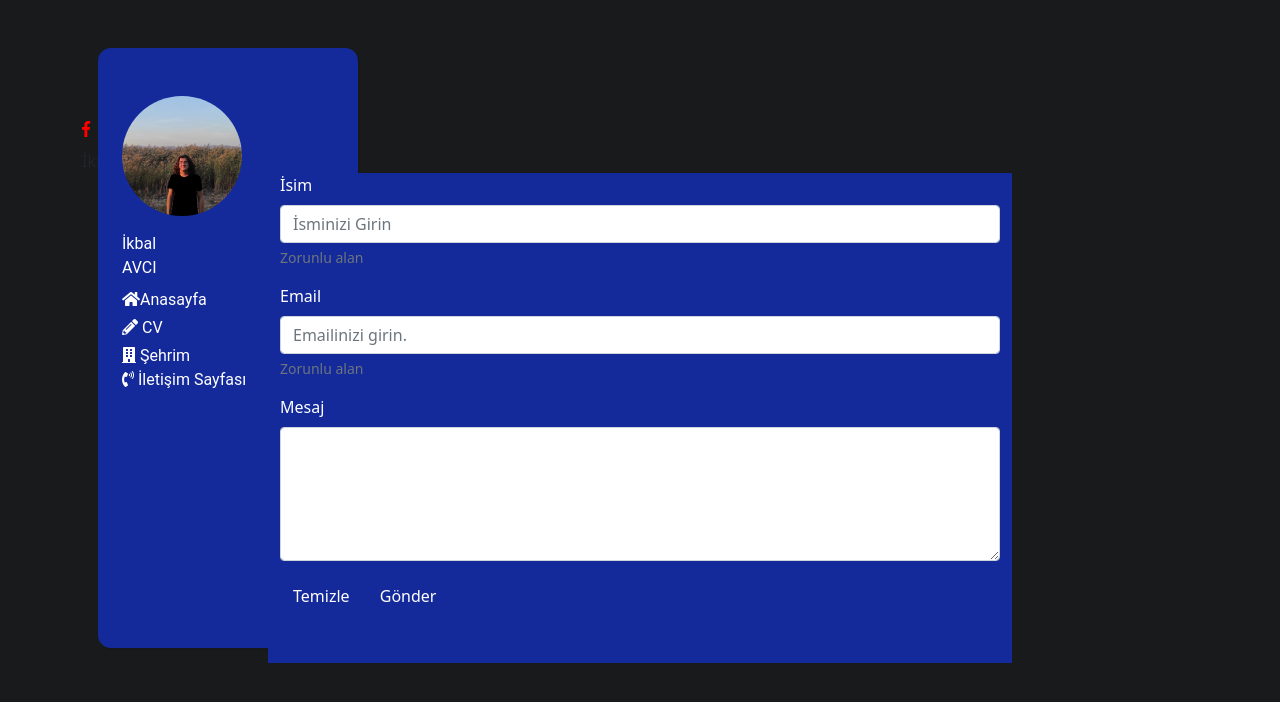
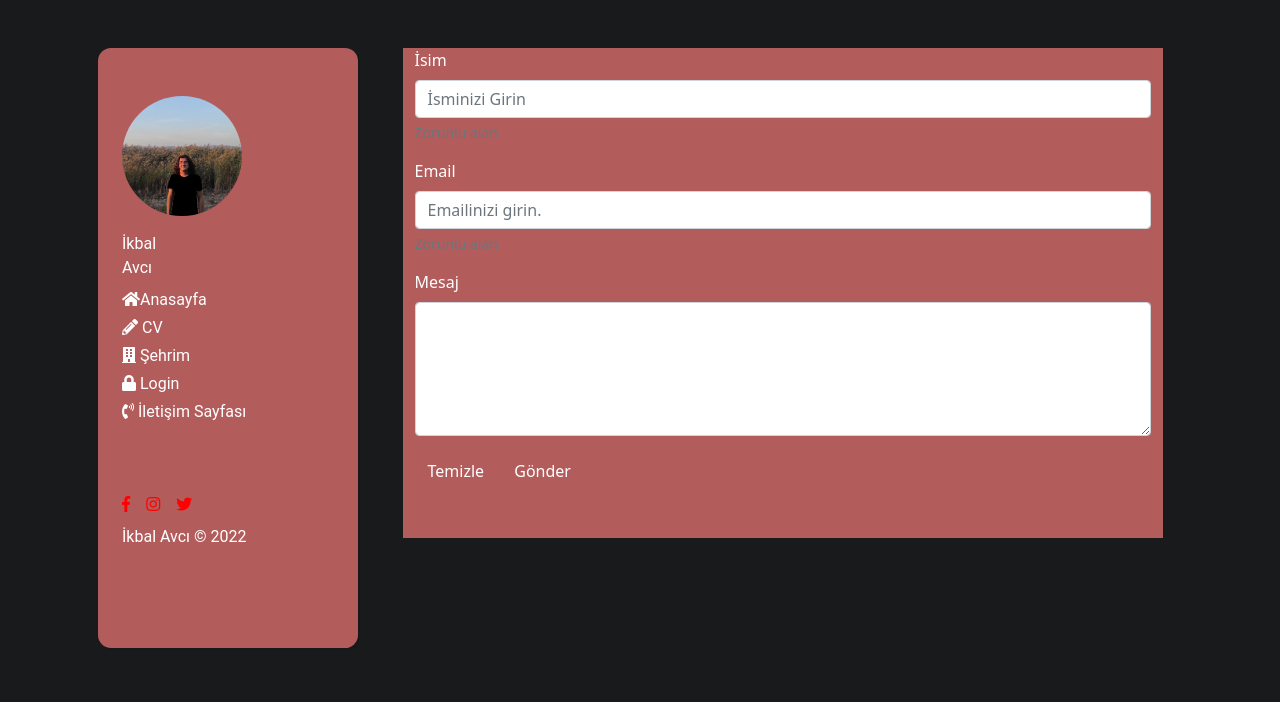
Before and after one commit to ikbalavci/Web-sitesi, a PHP site: the page made by web site/iletişim.html in a window 1280 px wide. Shown: the top 702 px of the page. Run offline with PHP 8.4, Linux system fonts and the light colour scheme; some libraries are stand-ins or nearby versions.

Commit message:
son hali
en son değişiklikler

```diff
--- a/web site/anasayfa.css
+++ b/web site/anasayfa.css
@@ -4,7 +4,7 @@
       }
 
       .menü {
-        background-color: #142a9a;
+        background-color: #b35c5c;
         box-shadow: 2px 2px #161819;
         border-radius: 13px;
         position: fixed;
--- a/web site/anasayfa.html
+++ b/web site/anasayfa.html
@@ -21,7 +21,7 @@
   <link rel="stylesheet" href="Anasayfa.css" />
   <meta http-equiv="X-UA-Compatible" content="IE=edge" />
   <meta name="viewport" content="width=device-width, initial-scale=1.0" />
-  <title>Document</title>
+  <title>Anasayfa</title>
 </head>
 
 <body class="body">
@@ -40,6 +40,9 @@
           </div>
           <div class="mt-1">
             <a class="menüLink" href="şehir.html"><i class="fas fa-building"></i> Şehrim</a>
+          </div>
+          <div class="mt-1">
+            <a class="menüLink" href="login.html"><i class="fas fa-lock"></i> Login</a>
           </div>
 
           <div class="mt-1">
--- a/web site/ilet.css
+++ b/web site/ilet.css
@@ -4,7 +4,7 @@
       }
 
       .menü {
-        background-color: #142a9a;
+        background-color: #b35c5c;
         box-shadow: 2px 2px #161819;
         border-radius: 13px;
         position: fixed;
@@ -55,7 +55,7 @@
 
      .iletişim{
         color: white;
-        background-color: #142a9a;
+        background-color: #b35c5c;
      }
 
      .buton{
--- a/web site/iletişim.html
+++ b/web site/iletişim.html
@@ -19,23 +19,28 @@
 <body>
 
 
+
     <div class="container">
         <div class="row mt-5">
             <div class="col-3">
                 <div class="mx-3 py-5 ps-4 menü">
                     <img src="resim/2.jpg" class="mx-auto menüİmg" alt="" />
                     <div class="mt-3">İkbal</div>
-                    <div>AVCI</div>
+                    <div>Avcı</div>
                     <div class="mt-2">
                         <a class="menüLink" href="anasayfa.html"><i class="fas fa-home"></i>Anasayfa</a>
                     </div>
                     <div class="mt-1">
-                        <a class="menüLink" href="cvvv.html"><i class="fas fa-pencil-alt"></i> CV</a>
+                        <a class="menüLink" href="cv.html"><i class="fas fa-pencil-alt"></i> CV</a>
                     </div>
                     <div class="mt-1">
                         <a class="menüLink" href="şehir.html"><i class="fas fa-building"></i> Şehrim</a>
                     </div>
 
+                    <div class="mt-1">
+                        <a class="menüLink" href="login.html"><i class="fas fa-lock"></i> Login</a>
+                    </div>
+                    <div class="mt-1">
                         <a class="menüLink" href="iletişim.html"><i class="fas fa-phone-volume"></i> İletişim Sayfası</a>
                     </div>
 
@@ -67,9 +72,8 @@
                                 <a class="nav-link active" aria-current="page" href="şehir.html">Şehrim</a>
                             </li>
                             <li class="nav-item">
-                                <a class="nav-link active" aria-current="page" href="cvvv.html">CV</a>
+                                <a class="nav-link active" aria-current="page" href="cv.html">CV</a>
                             </li>
-
 
                             <li class="nav-item">
                                 <a class="nav-link active" aria-current="page" href="login.html">Login</a>
@@ -78,7 +82,6 @@
                                 <a class="nav-link active" aria-current="page" href="iletişim.html">İletişim Sayfası</a>
                             </li>
                         </ul>
-
                     </div>
                 </div>
             </nav>
--- a/web site/şehir.css
+++ b/web site/şehir.css
@@ -3,7 +3,7 @@
   }
 
   .menü {
-    background-color: #142a9a;
+    background-color: #b35c5c;
     box-shadow: 2px 2px #161819;
     border-radius: 13px;
     position: fixed;
@@ -14,6 +14,7 @@
   }
 
   .menüİmg {
+
     width: 120px;
     height: 120px;
     border-radius: 60px;
```
Also changed, not shown: web site/cv.html (+6 -1 lines), web site/login.css (added, +22 -0 lines), web site/login.html (+1 -21 lines), web site/şehir.html (+8 -3 lines).
